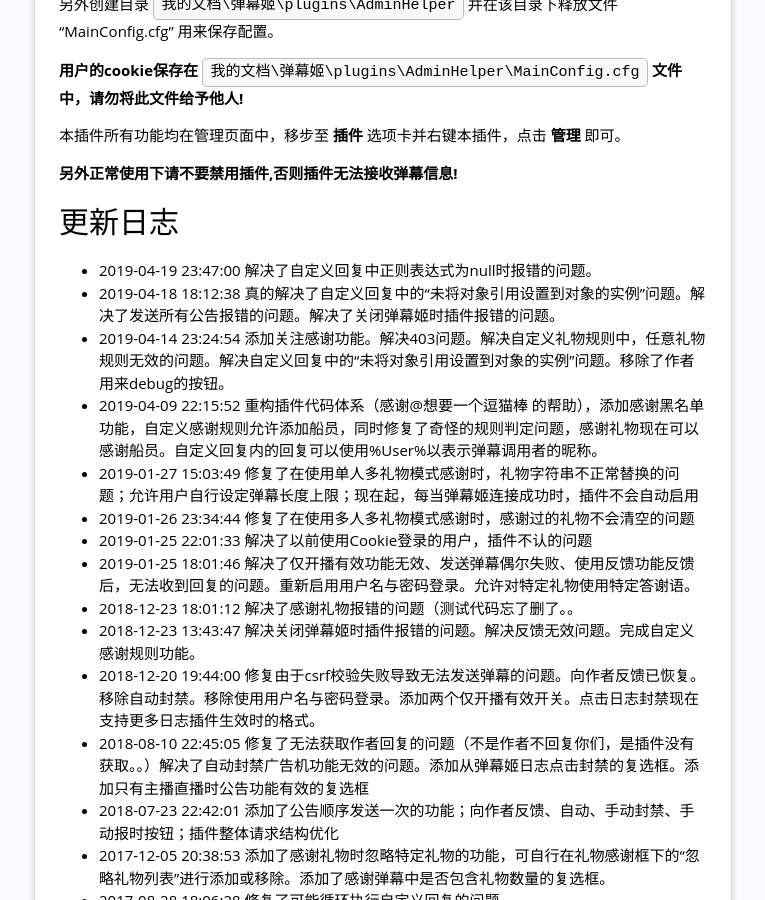
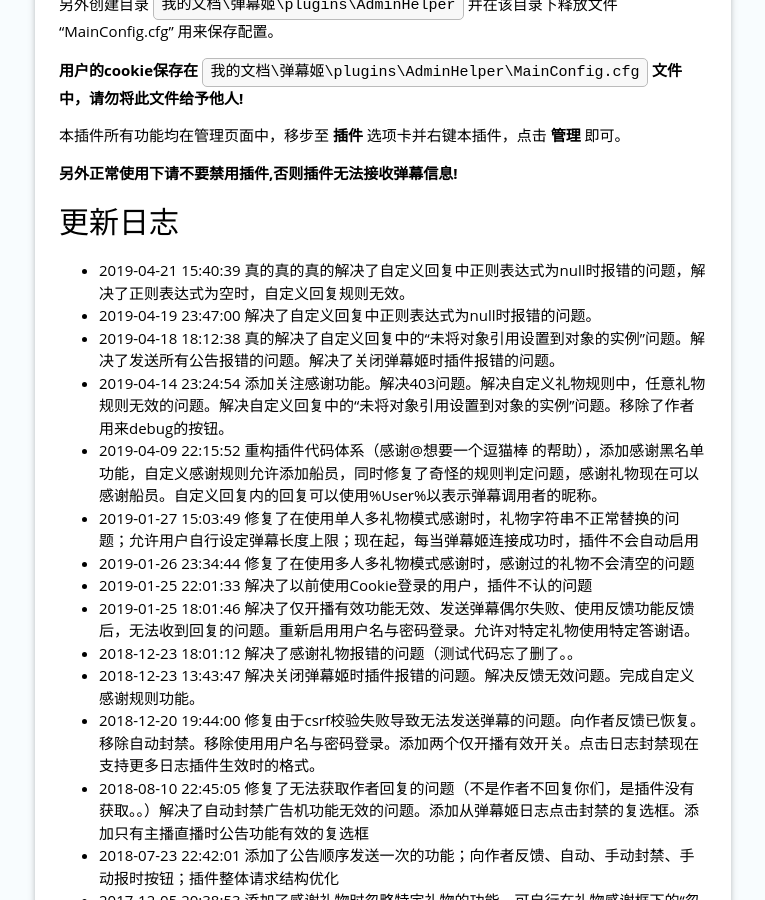
Before and after one commit to Bililive/www.danmuji.org, a Jekyll site: the page built from _plugin/AdminHelper.md, in a window 1280 px wide and 900 px high, scrolled down 1152 px. Shown: the whole window, without its empty margins (309-1074 px from the left). Built offline with Jekyll 4.4.1, drawn with Linux system fonts in a browser that asks for light colours; some of the changed text lies outside the part shown.

Commit message:
更新房管助手重制版至1.2.4
真的真的真的解决了自定义回复中正则表达式为null时报错的问题，解决了正则表达式为空时，自定义回复规则无效。

```diff
--- a/_plugin/AdminHelper.md
+++ b/_plugin/AdminHelper.md
@@ -5,10 +5,10 @@ auther: 起名废丶西井＆想要一个逗猫棒
 plugin_author: 起名废丶西井＆想要一个逗猫棒
 plugin_name: 房管助手重制版
 plugin_desc: 房管必备
-plugin_version: 1.2.3
-plugin_update_datetime: 2019-04-19 23:47:00 +0800
+plugin_version: 1.2.4
+plugin_update_datetime: 2019-04-21 15:40:39 +0800
 plugin_update_desc: |-
-  解决了自定义回复中正则表达式为null时报错的问题。
+  真的真的真的解决了自定义回复中正则表达式为null时报错的问题，解决了正则表达式为空时，自定义回复规则无效。
 plugin_dllink: /resource/AdminHelper/AdminHelper.zip
 plugin_dlnote: 直接提取压缩包里的dll放进插件目录即可
 ---
@@ -55,6 +55,7 @@ plugin_dlnote: 直接提取压缩包里的dll放进插件目录即可
 
 更新日志
 ---
+- 2019-04-21 15:40:39 真的真的真的解决了自定义回复中正则表达式为null时报错的问题，解决了正则表达式为空时，自定义回复规则无效。
 - 2019-04-19 23:47:00 解决了自定义回复中正则表达式为null时报错的问题。
 - 2019-04-18 18:12:38 真的解决了自定义回复中的“未将对象引用设置到对象的实例”问题。解决了发送所有公告报错的问题。解决了关闭弹幕姬时插件报错的问题。
 - 2019-04-14 23:24:54 添加关注感谢功能。解决403问题。解决自定义礼物规则中，任意礼物规则无效的问题。解决自定义回复中的“未将对象引用设置到对象的实例”问题。移除了作者用来debug的按钮。
```
Also changed, not shown: 2 other files.
